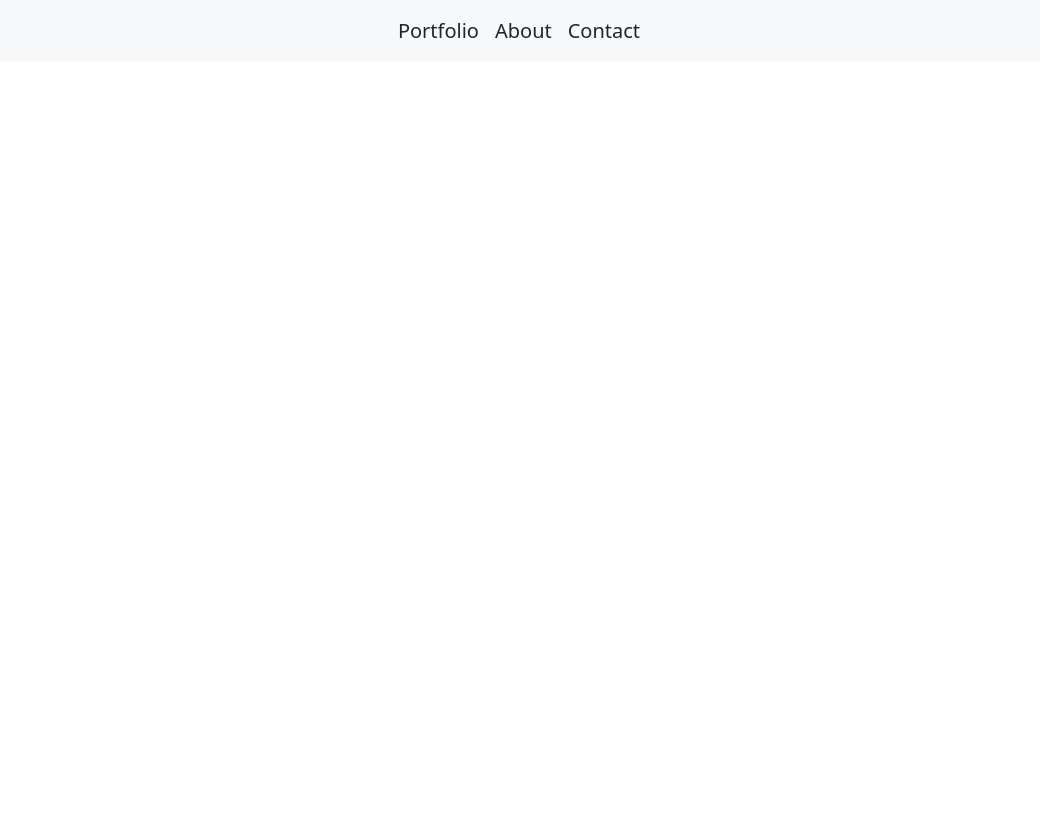
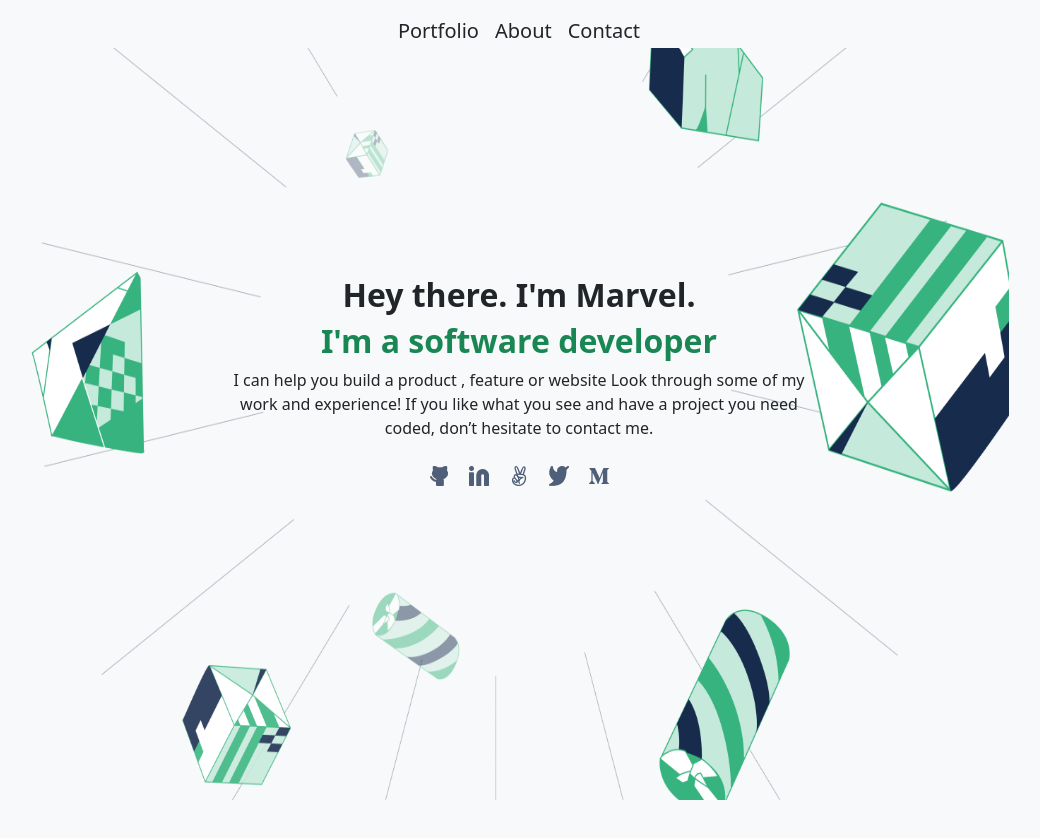
Before and after one commit to John-Kibirige/bootstrap-pair-programming, a website: page index.html in a window 1280 px wide. Shown: the whole page, without its empty margins (121-1161 px from the left). Before the commit the page ends 800 px from the top, so only its background shows below. Drawn offline with nearby package versions, Linux system fonts and the light colour scheme.

Commit message:
Add greetings section

```diff
--- a/index.html
+++ b/index.html
@@ -17,16 +17,64 @@
       crossorigin="anonymous"
     />
   </head>
-  <body>
-    <div class="container-fluid">
-      <nav class="navbar navbar-expand-md bg-light d-flex justify-content-center">
-        <ul class="navbar-nav">
-          <li class="nav-item m-2"><a href="" class="link-dark text-decoration-none text-lg fs-5">Portfolio</a></li>
-          <li class="nav-item m-2"><a href="" class="link-dark text-decoration-none fs-5">About</a></li>
-          <li class="nav-item m-2"><a href="" class="link-dark text-decoration-none fs-5">Contact</a></li>
-        </ul>
-      </nav>
-    </div>
+  <body class="bg-light">
+    <!-- main -->
+    <main
+      class="bg-image main-class mb-5"
+      style="
+        background-image: url(./images/header-center.png);
+        width: 100%;
+        height: 100%;
+        background-repeat: no-repeat;
+        background-size: 78% 113%;
+        background-position: 47% -46%;
+      "
+    >
+      <!-- nav -->
+      <div class="container-fluid">
+        <nav class="navbar navbar-expand-md d-flex justify-content-center">
+          <ul class="navbar-nav">
+            <li class="nav-item m-2">
+              <a href="" class="link-dark text-decoration-none text-lg fs-5"
+                >Portfolio</a
+              >
+            </li>
+            <li class="nav-item m-2">
+              <a href="" class="link-dark text-decoration-none fs-5">About</a>
+            </li>
+            <li class="nav-item m-2">
+              <a href="" class="link-dark text-decoration-none fs-5">Contact</a>
+            </li>
+          </ul>
+        </nav>
+      </div>
+
+      <!-- greetings section -->
+      <section
+        class="mt-4 h-75 m-3 position-relative d-flex align-items-center"
+      >
+        <div class="container-fluid text-center">
+          <div class="text">
+            <h1 class="text-dark fw-bold fs-2">Hey there. I'm Marvel.</h1>
+            <h2 class="text-success fw-bold mb-2">I'm a software developer</h2>
+            <p class="mx-md-auto w-50">
+              I can help you build a product , feature or website Look through
+              some of my work and experience! If you like what you see and have
+              a project you need coded, don’t hesitate to contact me.
+            </p>
+          </div>
+
+          <div class="icons">
+            <img
+              src="./images/Social Media.png"
+              alt="social media "
+              srcset=""
+            />
+          </div>
+        </div>
+      </section>
+    </main>
+
     <!-- Javascript CDN -->
     <script
       src="https://cdn.jsdelivr.net/npm/bootstrap@5.0.2/dist/js/bootstrap.bundle.min.js"
```
Also changed, not shown: images/Social Media.png (added).
